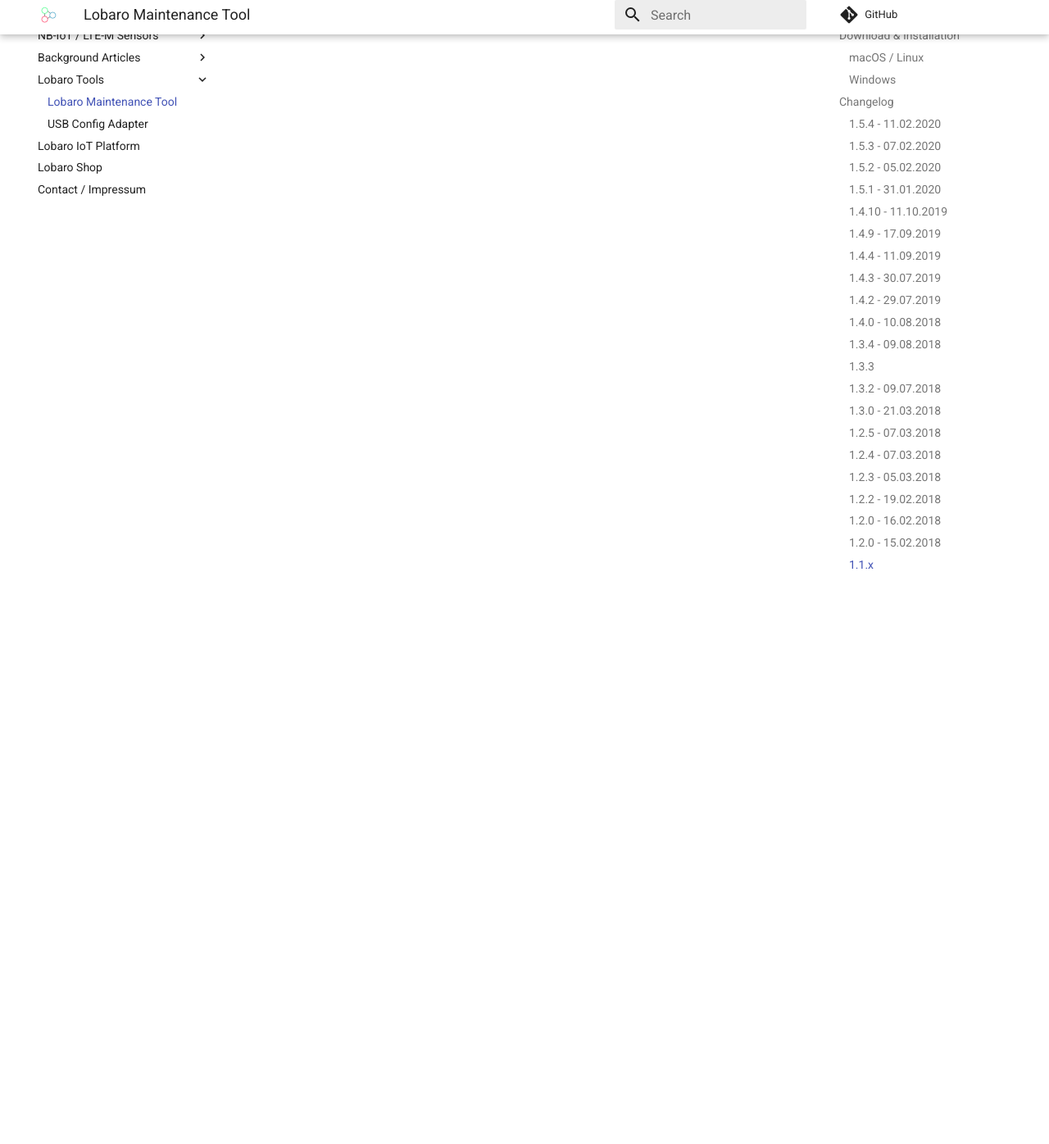
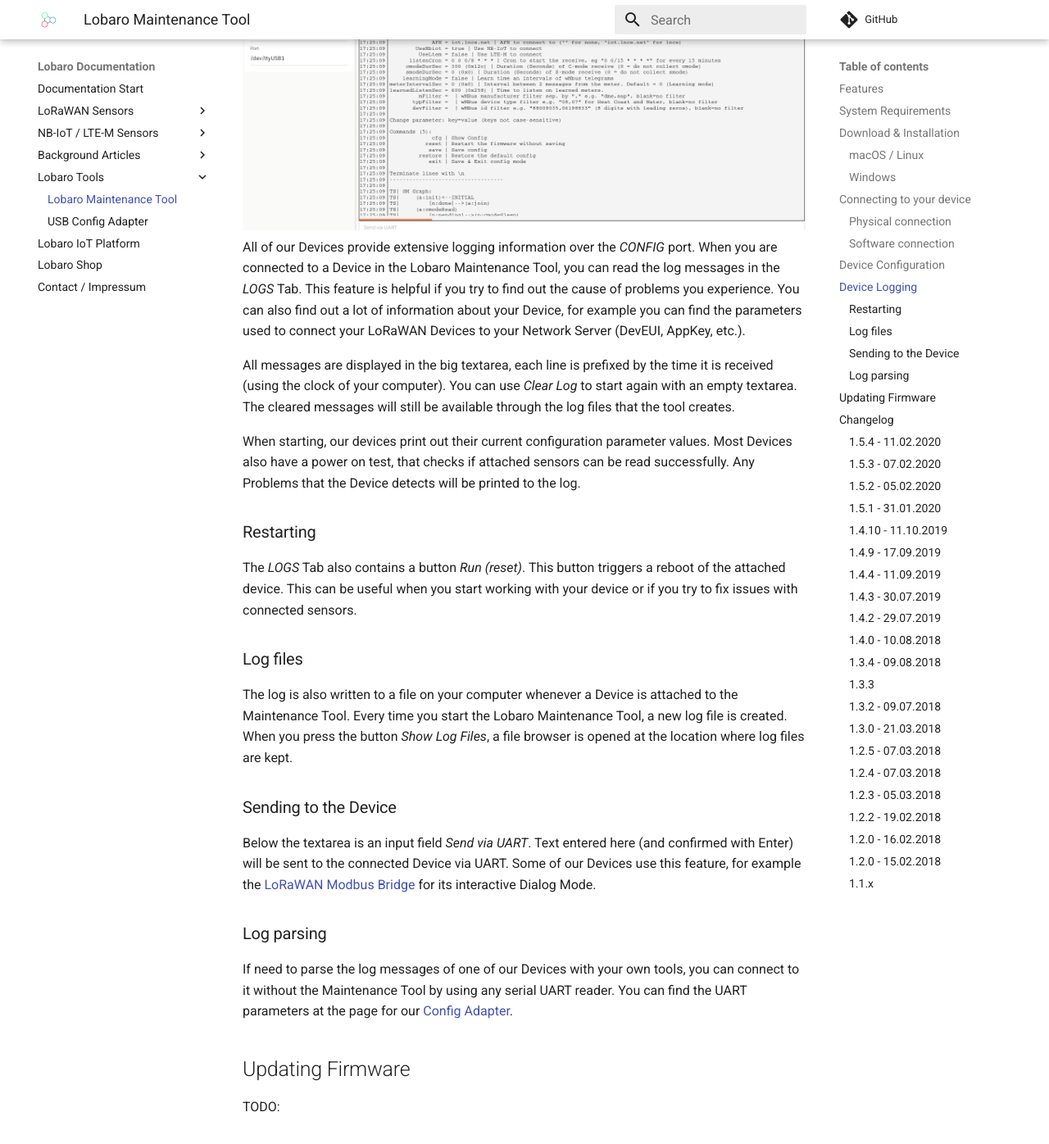
Before and after one commit to Lobaro/docs, an MkDocs documentation site: the page built from docs/tools/lobaro-tool.md, in a window 1280 px wide and 1400 px high, scrolled down 5255 px. Shown: the top 1396 px of the window at 82% size. Built offline with MkDocs 1.6.1 and Material for MkDocs 9.7.7, drawn with Linux system fonts in a browser that asks for light colours; a script that is not in the unit is left out; comment, search, counter and statistics services are not loaded; some of the changed text lies outside the part shown.

Commit message:
Start describing Maintenance Tool: Connect/Config/Log

```diff
--- a/docs/tools/lobaro-tool.md
+++ b/docs/tools/lobaro-tool.md
@@ -57,6 +57,7 @@
     If MacOS shows up a security warning and refuses to start the tool:
     You can solve this by right-clicking the lobaro-tool file, selecting open and overrule the warning.
 
+
 ### Windows
 After downloading simply start the "lobaro-tool.exe" with double click.
 
@@ -65,6 +66,103 @@
 !!! note
     Windows might show up a security warning and ask you to proceed anyway. This is behavior is normal.
 
+
+## Connecting to your device
+### Physical connection
+Connect your Lobaro Device to the USB-port of your computer using the [Lobaro Config Adapter](usb-config-adapter.md).
+The 6-pin connector must be plugged into the white rectangular socket on the device that is labeled with the
+word **CONFIG**. The location of the socket is dependent on the specific device and hardware version you are
+trying to attach.
+
+!!! warning "Make sure to use the port labeled **CONFIG**"
+    Some of our devices have multiple sockets the connector fits into. Be sure to use the correct one,
+    the one labeled **CONFIG**!
+
+![Connecting our LoRaWAN board](img/adapter1low.jpg){: style="width:49%; display: inline-block; margin: 0 auto;"}
+![Connecting our LoRaWAN board](img/nrf9160-wmbus-cfg.jpg){: style="width:49%; display: inline-block; margin: 0 auto;"}
+
+The LoRaWAN Board (left image) can be powered by the config adapter. Other devices, like the NB-IoT/LTE-M boards or
+the [wMBus-LoRaWAN-Bridge Hardware revision 2](/lorawan-sensors/wmbus-lorawan/index.html#hardware-revision-2x-active-since-2020),
+need to be connected to their normal power supply. *If in doubt, just make sure you have the device powered!*
+
+### Software connection
+When your device is successfully attached to your computer, you can build a connection with the Lobaro Maintenance Tool:
+
+![Connect to Hardware, auto](img/tool-connect-auto.png)
+
+Under *Hardware Connectiom* select *auto* and click *Connect*, as seen in the screenshot above. If you know to
+which port the device is connected to your computer (either COM or ttyUSB), you can alternatively select it explicitly
+instead of using *auto*.
+
+
+## Device Configuration
+![Config loaded](img/tool-config-loaded.png)
+
+When you are connected to a Lobaro Device, you can use the Tab *CONFIGURATION* to read and change the
+configuration parameters of the Device. You can read out the current configuration from the device by pressing the
+*Reload Config* button (reading takes a few seconds).
+
+!!! info "Reading/changing config reboots the device!"
+    Every time you use one of the buttons *Reload Config*. *Write to Device*, or *Restore Default*, the connected
+    device will be rebooted! Also keep in mind that the operations triggered by pressing the buttons include
+    communication with the device over a serial bus and they will take a few seconds.
+
+    To avoid errors, please do not those buttons repeatedly!
+
+When the configuration is read, you can alter the parameters by clicking on the pencil icon on the right. Values
+that you changed will by printed in bold font. When you have adjusted all values you want to change, you must press
+*Write to Device* to actually change anything on the Device. Writing the values will reboot the device.
+
+The Button *Restore Default* will reset all config parameters of the connected Device to their internal default
+values. The device will reboot, and the listed values of the configuration in the Lobaro Maintenance Tool well be
+updated.
+
+!!! warning "Always reload the config before changing it!"
+    When you are working with multiple devices, make sure that your always press *Reload Config* after attaching
+    a new device before you start updating values. If you fail to do so, you might accidentally transfer values from
+    the previously attached device to the newly connected. This is especially a problem when working with LoRaWAN
+    sensors, as you will copy the DevEUI from one device to the other!
+
+You can watch the rebooting of the Device and check the altered configuration parameters by locking in the *LOGS* Tab.
+
+
+## Device Logging
+![Device logging](img/tool-config-logs.png)
+All of our Devices provide extensive logging information over the *CONFIG* port. When you are connected to a Device
+in the Lobaro Maintenance Tool, you can read the log messages in the *LOGS* Tab. This feature is helpful if you
+try to find out the cause of problems you experience. You can also find out a lot of information about your Device,
+for example you can find the parameters used to connect your LoRaWAN Devices to your Network Server
+(DevEUI, AppKey, etc.).
+
+All messages are displayed in the big textarea, each line is prefixed by the time it is received (using the clock
+of your computer). You can use *Clear Log* to start again with an empty textarea. The cleared messages will still be
+available through the log files that the tool creates.
+
+When starting, our devices print out their current configuration parameter values. Most Devices also have a power on
+test, that checks if attached sensors can be read successfully. Any Problems that the Device detects will be printed
+to the log.
+
+### Restarting
+The *LOGS* Tab also contains a button *Run (reset)*. This button triggers a reboot of the attached device. This
+can be useful when you start working with your device or if you try to fix issues with connected sensors.
+
+### Log files
+The log is also written to a file on your computer whenever a Device is attached to the Maintenance Tool. Every time
+you start the Lobaro Maintenance Tool, a new log file is created. When you press the button *Show Log Files*, a
+file browser is opened at the location where log files are kept.
+
+### Sending to the Device
+Below the textarea is an input field *Send via UART*. Text entered here (and confirmed with Enter) will be sent to
+the connected Device via UART. Some of our Devices use this feature, for example the
+[LoRaWAN Modbus Bridge](/lorawan-sensors/modbus-lorawan.html#dialog-mode) for its interactive Dialog Mode.
+
+### Log parsing
+If need to parse the log messages of one of our Devices with your own tools, you can connect to it without the
+Maintenance Tool by using any serial UART reader. You can find the UART parameters at the page for our
+[Config Adapter](usb-config-adapter.md#default-uart-configuration).
+
+## Updating Firmware
+TODO:
 
 ## Changelog
 ### 1.5.4 - 11.02.2020
```
Also changed, not shown: docs/background/firmware-update.md (added, +14 -0 lines), docs/lorawan-sensors/wmbus-lorawan/firmware.md (+2 -2 lines), docs/tools/img/nrf9160-wmbus-cfg.jpg (added), docs/tools/img/tool-config-loaded.png (added), docs/tools/img/tool-config-logs.png (added), docs/tools/img/tool-connect-auto.png (added).
